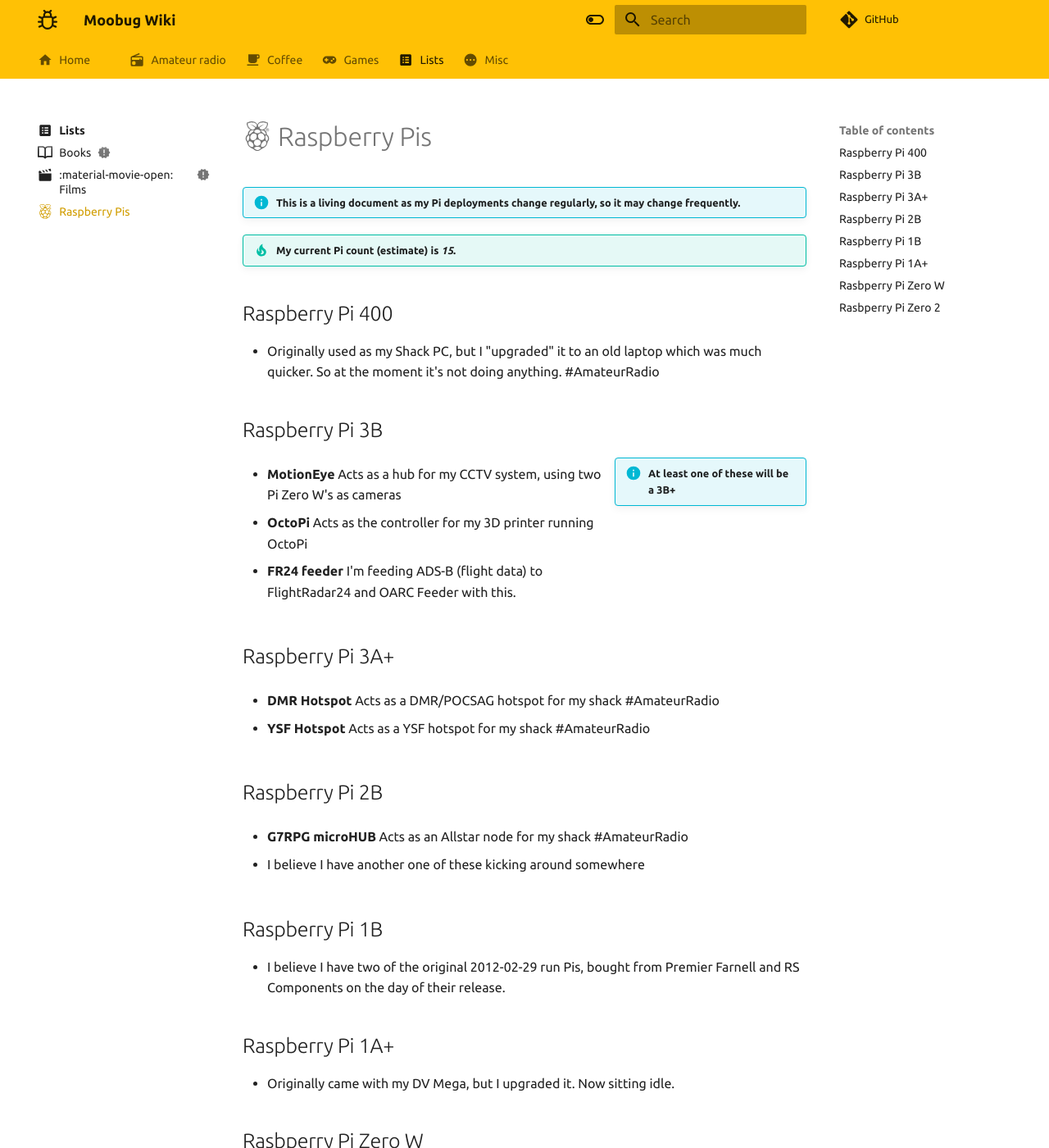
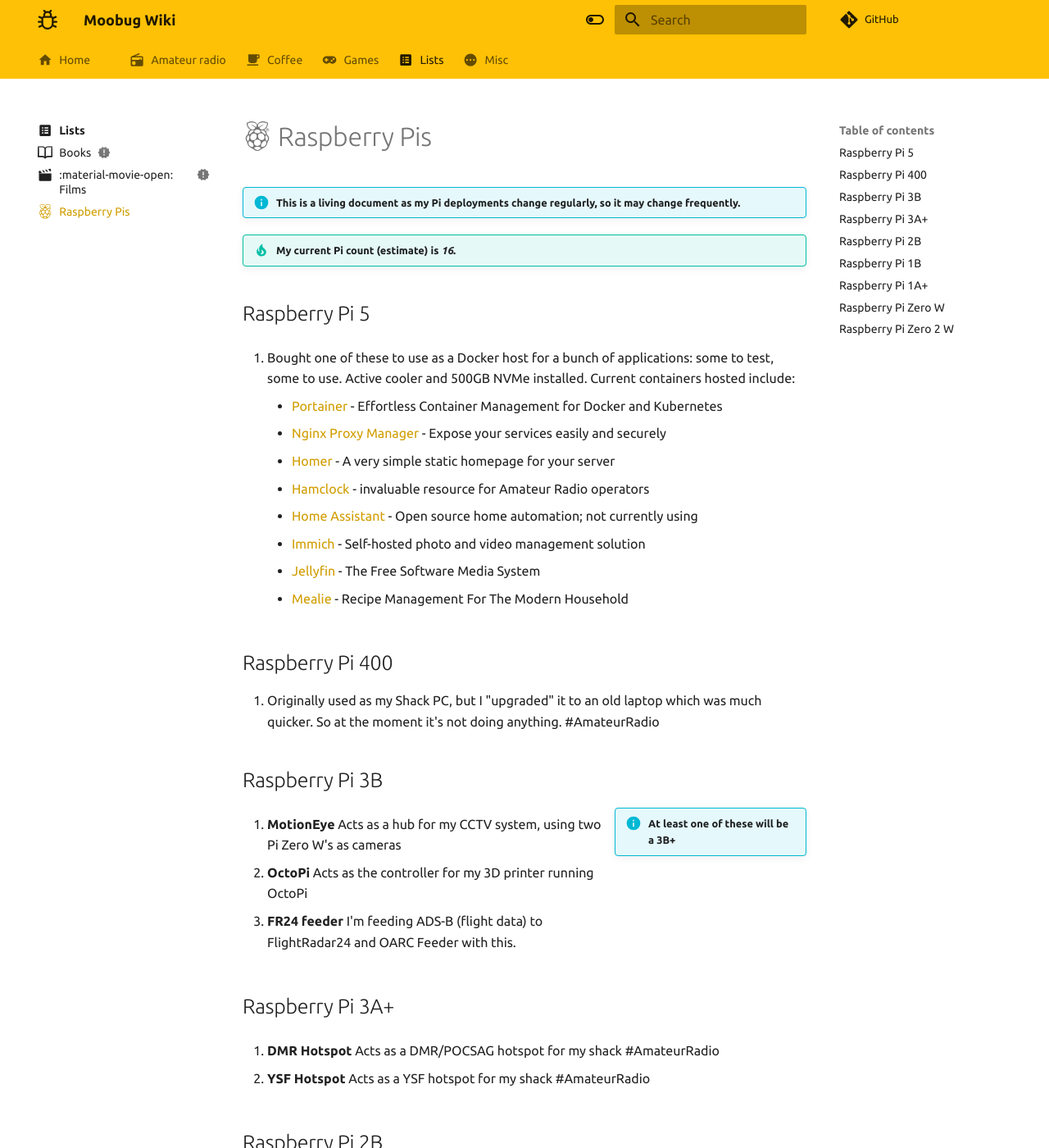
Before and after one commit to thelovebug/wiki.moobug.net, an MkDocs documentation site: the page built from docs/docs/lists/pis.md, in a window 1280 px wide and 1400 px high. Shown: the whole window at 82% size. Built offline with MkDocs 1.6.1 and Material for MkDocs 9.7.7, drawn with Linux system fonts in a browser that asks for light colours; comment, search, counter and statistics services are not loaded; some of the changed text lies outside the part shown.

```diff
--- a/docs/docs/lists/pis.md
+++ b/docs/docs/lists/pis.md
@@ -6,57 +6,73 @@ icon: simple/raspberrypi
 
 !!! info "This is a living document as my Pi deployments change regularly, so it may change frequently."
 
-!!! tip "My current Pi count (estimate) is _15_."
+!!! tip "My current Pi count (estimate) is _16_."
+
+## Raspberry Pi 5
+
+1. Bought one of these to use as a Docker host for a bunch of applications: some to test, some to use.  Active cooler and 500GB NVMe installed.  Current containers hosted include:
+
+    - [Portainer](https://www.portainer.io/) - Effortless Container Management for Docker and Kubernetes
+    - [Nginx Proxy Manager](https://nginxproxymanager.com/) - Expose your services easily and securely
+    - [Homer](https://homer-demo.netlify.app/) - A very simple static homepage for your server
+    - [Hamclock](https://github.com/ChrisRomp/hamclock-docker) - invaluable resource for Amateur Radio operators
+    - [Home Assistant](https://www.home-assistant.io/) - Open source home automation; not currently using
+    - [Immich](https://immich.app/) - Self-hosted photo and video management solution
+    - [Jellyfin](https://jellyfin.org/) - The Free Software Media System
+    - [Mealie](https://mealie.io/) - Recipe Management For The Modern Household
 
 ## Raspberry Pi 400
 
-* Originally used as my Shack PC, but I "upgraded" it to an old laptop which was much quicker.  So at the moment it's not doing anything.  #AmateurRadio
+1. Originally used as my Shack PC, but I "upgraded" it to an old laptop which was much quicker.  So at the moment it's not doing anything.  #AmateurRadio
 
 ## Raspberry Pi 3B
 
 !!! info inline end "At least one of these will be a 3B+"
 
-* **MotionEye**
+1. **MotionEye**
   Acts as a hub for my CCTV system, using two Pi Zero W's as cameras
 
-* **OctoPi**
+2. **OctoPi**
   Acts as the controller for my 3D printer running OctoPi
 
-* **FR24 feeder**
+3. **FR24 feeder**
   I'm feeding ADS-B (flight data) to FlightRadar24 and OARC Feeder with this.
 
 ## Raspberry Pi 3A+
 
-* **DMR Hotspot**
+1. **DMR Hotspot**
   Acts as a DMR/POCSAG hotspot for my shack #AmateurRadio
 
-* **YSF Hotspot**
+2. **YSF Hotspot**
   Acts as a YSF hotspot for my shack #AmateurRadio
 
 ## Raspberry Pi 2B
 
-* **G7RPG microHUB**
+1. **G7RPG microHUB**
   Acts as an Allstar node for my shack #AmateurRadio
 
-* I believe I have another one of these kicking around somewhere
+2. I believe I have another one of these kicking around somewhere
 
 ## Raspberry Pi 1B
 
-* I believe I have two of the original 2012-02-29 run Pis, bought from Premier Farnell and RS Components on the day of their release.
+1. I believe I have two of the original 2012-02-29 run Pis, bought from Premier Farnell
+2. and RS Components on the day of their release.
 
 ## Raspberry Pi 1A+
 
-* Originally came with my DV Mega, but I upgraded it.  Now sitting idle.
+1. Originally came with my DV Mega, but I upgraded it.  Now sitting idle.
 
-## Rasbperry Pi Zero W
+## Raspberry Pi Zero W
 
-* **CCTV cameras** ×2
+1. **CCTV cameras** ×2
   I have two of these operating as CCTV cameras for the house, running MotionEye, like the hub.
 
-* **PAT server**
+2. as above
+
+3. **PAT server**
   I'm running this one as a PAT server so I can access my Winlink email from anywhere
 
-## Rasbperry Pi Zero 2
+## Raspberry Pi Zero 2 W
 
-* **Portable MMDVM hotspot**
+1. **Portable MMDVM hotspot**
   Built a YSF/DMR/POCSAG hotspot for portable use, with a built-in battery.
```
Also changed, not shown: docs/docs/amateur_radio/but_its_not_radio.md (+3 -3 lines), docs/docs/amateur_radio/index.md (+26 -13 lines), docs/docs/lists/books.md (+13 -7 lines).
